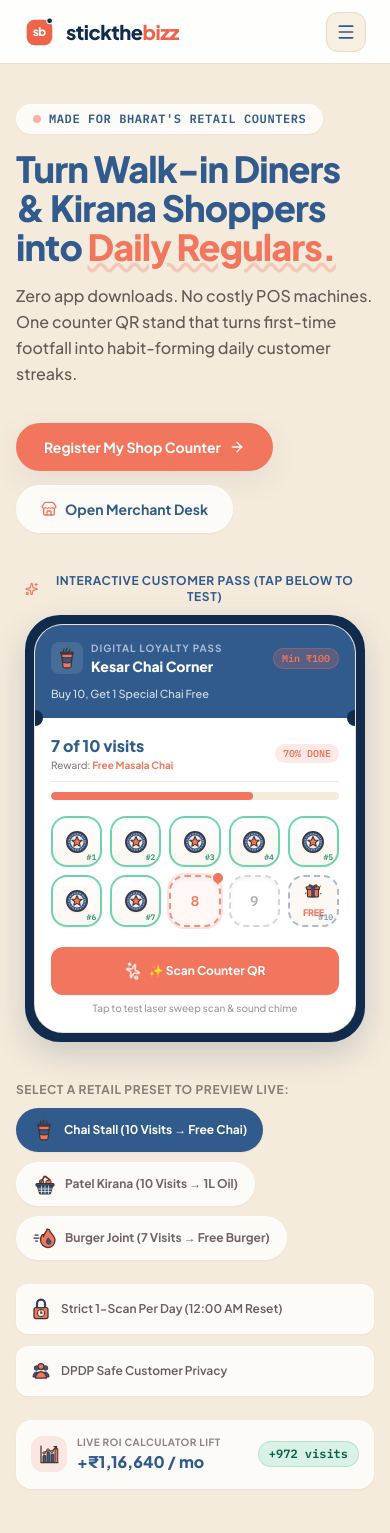
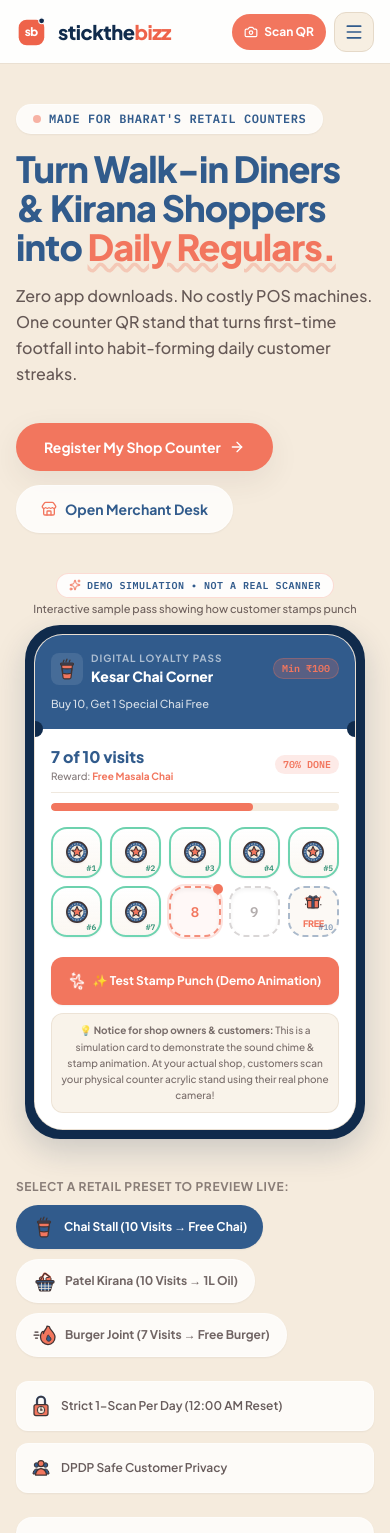
Before and after one commit to Jenish07-oss/Stickthebizz, a Next.js app: page / in a window 390 px wide. Shown: the top 1533 px of the page. Built offline with nearby package versions, Linux system fonts and the light colour scheme.

Commit message:
feat: add direct camera scan button in header, clear demo simulation disclaimers, and enhance enterprise brand copy

```diff
--- a/app/page.tsx
+++ b/app/page.tsx
@@ -238,10 +238,15 @@ export default function HomePage() {
               {/* 3. Interactive Customer Loyalty Pass Preview (Order 3 on mobile; Col 8-12 on desktop) */}
               <div className="order-3 lg:col-span-5 lg:col-start-8 lg:row-start-1 lg:row-span-3 flex flex-col items-center justify-center pt-2 lg:pt-0">
                 <div className="w-full max-w-[340px] flex flex-col items-center">
-                  <p className="mb-2.5 text-xs font-bold uppercase tracking-wider text-secondary flex items-center justify-center gap-1.5 text-center">
-                    <Sparkles className="h-3.5 w-3.5 text-primary" />
-                    <span>Interactive Customer Pass (Tap Below To Test)</span>
-                  </p>
+                  <div className="mb-2.5 flex flex-col items-center text-center">
+                    <span className="inline-flex items-center gap-1.5 rounded-full bg-white/90 border border-primary/25 px-3 py-1 font-mono text-[10px] font-extrabold uppercase tracking-wider text-secondary shadow-xs">
+                      <Sparkles className="h-3 w-3 text-primary" />
+                      <span>DEMO SIMULATION • NOT A REAL SCANNER</span>
+                    </span>
+                    <p className="mt-1 text-[11px] text-ink/75 font-medium leading-tight">
+                      Interactive sample pass showing how customer stamps punch
+                    </p>
+                  </div>
 
                   {/* Sleek Pass Display Frame (Lightweight, hardware-accelerated, zero mobile lag) */}
                   <div className="relative w-full rounded-[2.2rem] border-[3px] border-[#102B4C] bg-[#102B4C] p-1.5 shadow-[0_12px_32px_rgba(16,43,76,0.18)]">
@@ -362,11 +367,13 @@ export default function HomePage() {
                                   }`}
                                 >
                                   <Sparkles className="h-4 w-4 animate-spin" />
-                                  <span>{isScanning ? "Scanning Standee..." : "✨ Scan Counter QR"}</span>
+                                  <span>{isScanning ? "Simulating Punch..." : "✨ Test Stamp Punch (Demo Animation)"}</span>
                                 </button>
-                                <p className="mt-1.5 text-center text-[10px] text-ink/50">
-                                  Tap to test laser sweep scan &amp; sound chime
-                                </p>
+                                <div className="mt-2 rounded-xl bg-sand/60 p-2 text-center border border-border/60">
+                                  <p className="text-[10px] text-ink/70 leading-relaxed font-medium">
+                                    💡 <strong>Notice for shop owners &amp; customers:</strong> This is a simulation card to demonstrate the sound chime &amp; stamp animation. At your actual shop, customers scan your physical counter acrylic stand using their real phone camera!
+                                  </p>
+                                </div>
                               </div>
                             )}
 
--- a/components/CustomerView.tsx
+++ b/components/CustomerView.tsx
@@ -385,19 +385,24 @@ export default function CustomerView({
                 {customer ? (
                   // Identified Customer View
                   <div>
-                    <div className="mb-3 flex items-center justify-between rounded-xl bg-sand/50 px-3 py-2 text-xs">
+                    <div className="mb-3 flex items-center justify-between rounded-xl bg-sand/60 px-3 py-2 text-xs border border-border">
                       <div className="flex items-center gap-2">
-                        <User className="h-3.5 w-3.5 text-secondary" />
-                        <span className="font-bold text-secondary">
-                          {customer.fullName || `+91 ${customer.phone}`}
-                        </span>
+                        <div className="grid h-7 w-7 place-items-center rounded-lg bg-emerald-100 text-emerald-700">
+                          <CheckCircle2 className="h-4 w-4" />
+                        </div>
+                        <div>
+                          <p className="text-[10px] font-bold uppercase text-ink/50">Verified Customer</p>
+                          <span className="font-extrabold text-secondary text-xs">
+                            {customer.fullName || `+91 ${customer.phone}`}
+                          </span>
+                        </div>
                       </div>
                       <button
                         type="button"
                         onClick={() => setChangeNumberModal(true)}
-                        className="text-[11px] font-semibold text-primary hover:underline"
+                        className="text-[11px] font-bold text-primary hover:underline"
                       >
-                        Change
+                        Switch Account
                       </button>
                     </div>
 
@@ -499,6 +504,17 @@ export default function CustomerView({
                       <Sparkles className="h-4 w-4" />
                       <span>{isSubmitting ? "Verifying..." : "Punch Stamp & Save Pass"}</span>
                     </button>
+
+                    <div className="mt-3 text-center text-[11px] text-ink/70 pt-2 border-t border-border/60">
+                      <span>Already have an account? </span>
+                      <Link href="/auth/customer/login" className="font-bold text-primary hover:underline">
+                        Sign In
+                      </Link>
+                      <span> or </span>
+                      <Link href="/auth/customer/signup" className="font-bold text-secondary hover:underline">
+                        Create Account
+                      </Link>
+                    </div>
                   </form>
                 )}
 
--- a/components/Navbar.tsx
+++ b/components/Navbar.tsx
@@ -3,11 +3,17 @@
 import React, { useState } from "react";
 import Link from "next/link";
 import { usePathname } from "next/navigation";
-import { Menu, X, Store, User } from "lucide-react";
+import { Menu, X, Store, User, Camera, QrCode } from "lucide-react";
 import Logo from "@/components/Logo";
+import dynamic from "next/dynamic";
+
+const CameraQRScanner = dynamic(() => import("@/components/CameraQRScanner"), {
+  ssr: false,
+});
 
 export default function Navbar() {
   const [mobileMenuOpen, setMobileMenuOpen] = useState(false);
+  const [scannerOpen, setScannerOpen] = useState(false);
   const pathname = usePathname();
 
   const isPricing = pathname === "/pricing";
@@ -15,13 +21,16 @@ export default function Navbar() {
   const isContact = pathname === "/contact";
 
   return (
+    <>
       <header className="sticky top-0 z-50 h-16 w-full bg-white/95 sm:backdrop-blur-md border-b border-[#E5D9C8]/80 transition-colors">
         <nav
-        className="mx-auto flex h-full max-w-7xl items-center justify-between px-6 lg:px-12"
+          className="mx-auto flex h-full max-w-7xl items-center justify-between px-4 sm:px-6 lg:px-12"
           aria-label="Main Navigation"
         >
           {/* Left: Official Brand Logo */}
+          <div className="flex items-center gap-3">
             <Logo href="/" size="md" />
+          </div>
 
           {/* Center: Desktop Navigation Links */}
           <div className="hidden items-center gap-4 lg:gap-6 text-xs lg:text-sm font-semibold text-ink/80 xl:flex">
@@ -80,8 +89,19 @@ export default function Navbar() {
             </Link>
           </div>
 
-        {/* Right: Actions */}
+          {/* Right: Actions (Desktop) */}
           <div className="hidden items-center gap-2 sm:gap-3 xl:gap-4 md:flex shrink-0">
+            {/* Direct Camera QR Scan Button */}
+            <button
+              type="button"
+              onClick={() => setScannerOpen(true)}
+              className="inline-flex items-center gap-1.5 rounded-full border border-primary/40 bg-primary/10 px-3.5 py-2 text-xs font-extrabold text-primary hover:bg-primary hover:text-white transition shadow-xs"
+              title="Open camera to scan counter QR standee"
+            >
+              <Camera className="h-4 w-4" />
+              <span>Scan Standee</span>
+            </button>
+
             <Link
               href="/auth/customer/login"
               replace={false}
@@ -99,8 +119,19 @@ export default function Navbar() {
             </Link>
           </div>
 
-        {/* Mobile Hamburger Toggle (Ultra-lightweight, zero touch delay) */}
-        <div className="flex xl:hidden">
+          {/* Mobile Right Bar: Direct Camera Button + Hamburger Toggle */}
+          <div className="flex items-center gap-2 md:hidden">
+            {/* Phone Direct Scan Button */}
+            <button
+              type="button"
+              onClick={() => setScannerOpen(true)}
+              className="inline-flex min-h-[36px] items-center gap-1.5 rounded-full bg-primary text-white px-3 py-1.5 text-xs font-bold shadow-xs active:scale-95 transition hover:bg-secondary"
+              aria-label="Scan Counter QR"
+            >
+              <Camera className="h-3.5 w-3.5" />
+              <span>Scan QR</span>
+            </button>
+
             <button
               type="button"
               onClick={() => setMobileMenuOpen(!mobileMenuOpen)}
@@ -112,10 +143,23 @@ export default function Navbar() {
           </div>
         </nav>
 
-      {/* Mobile Drawer (Hardware-accelerated, zero-lag for older budget devices) */}
+        {/* Mobile Drawer */}
         {mobileMenuOpen && (
-        <div className="xl:hidden border-b border-border bg-white px-6 py-6 shadow-xl transform-gpu transition-opacity duration-150">
+          <div className="md:hidden border-b border-border bg-white px-6 py-6 shadow-xl transform-gpu transition-opacity duration-150">
             <div className="flex flex-col space-y-4 text-base font-bold text-ink/85">
+              {/* Prominent Direct Camera Scanner CTA in Mobile Drawer */}
+              <button
+                type="button"
+                onClick={() => {
+                  setMobileMenuOpen(false);
+                  setScannerOpen(true);
+                }}
+                className="flex items-center justify-center gap-2 rounded-xl bg-primary py-3 text-sm font-bold text-white shadow-sm"
+              >
+                <Camera className="h-4 w-4" />
+                <span>📷 Open Camera Scanner</span>
+              </button>
+
               <Link
                 href="/#how-it-works"
                 replace={false}
@@ -189,5 +233,9 @@ export default function Navbar() {
           </div>
         )}
       </header>
+
+      {/* Direct Global Camera QR Scanner Modal */}
+      <CameraQRScanner isOpen={scannerOpen} onClose={() => setScannerOpen(false)} />
+    </>
   );
 }
```
Lines whose indentation alone changed are shown as unchanged.
